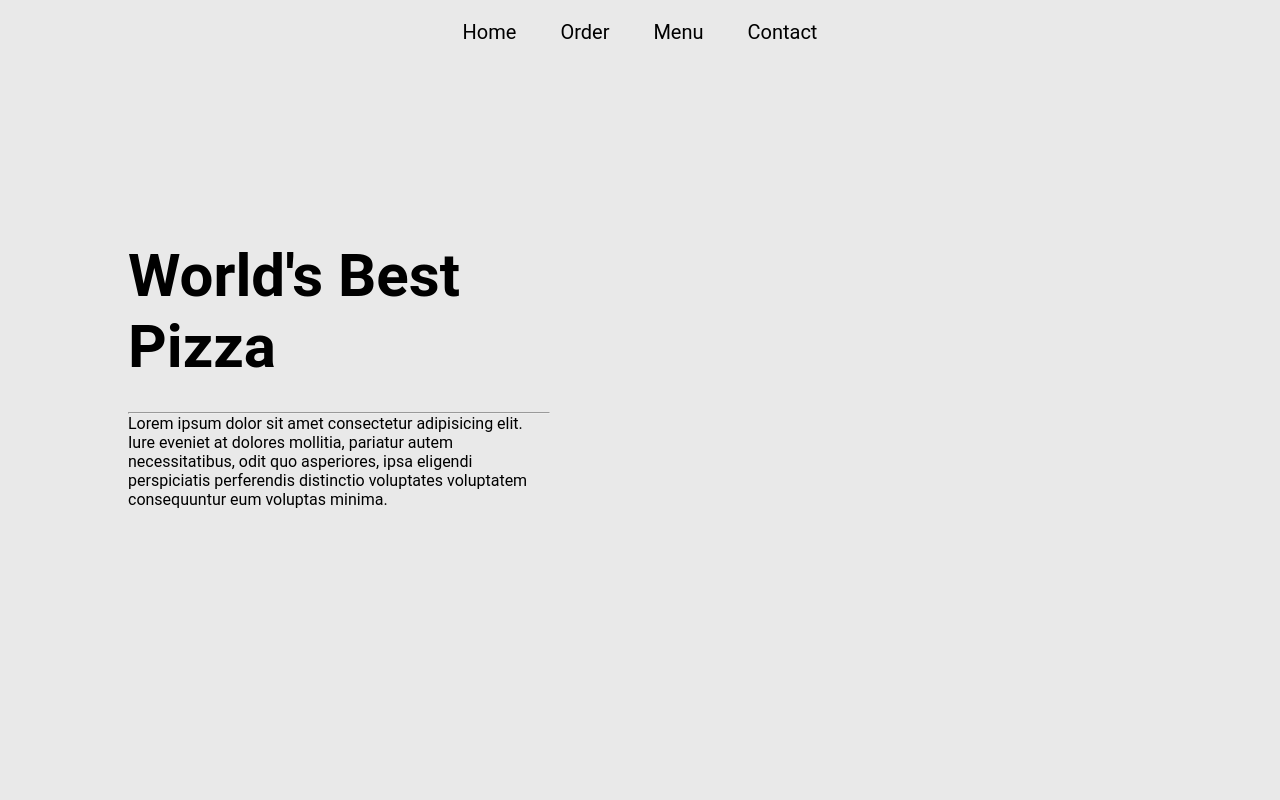
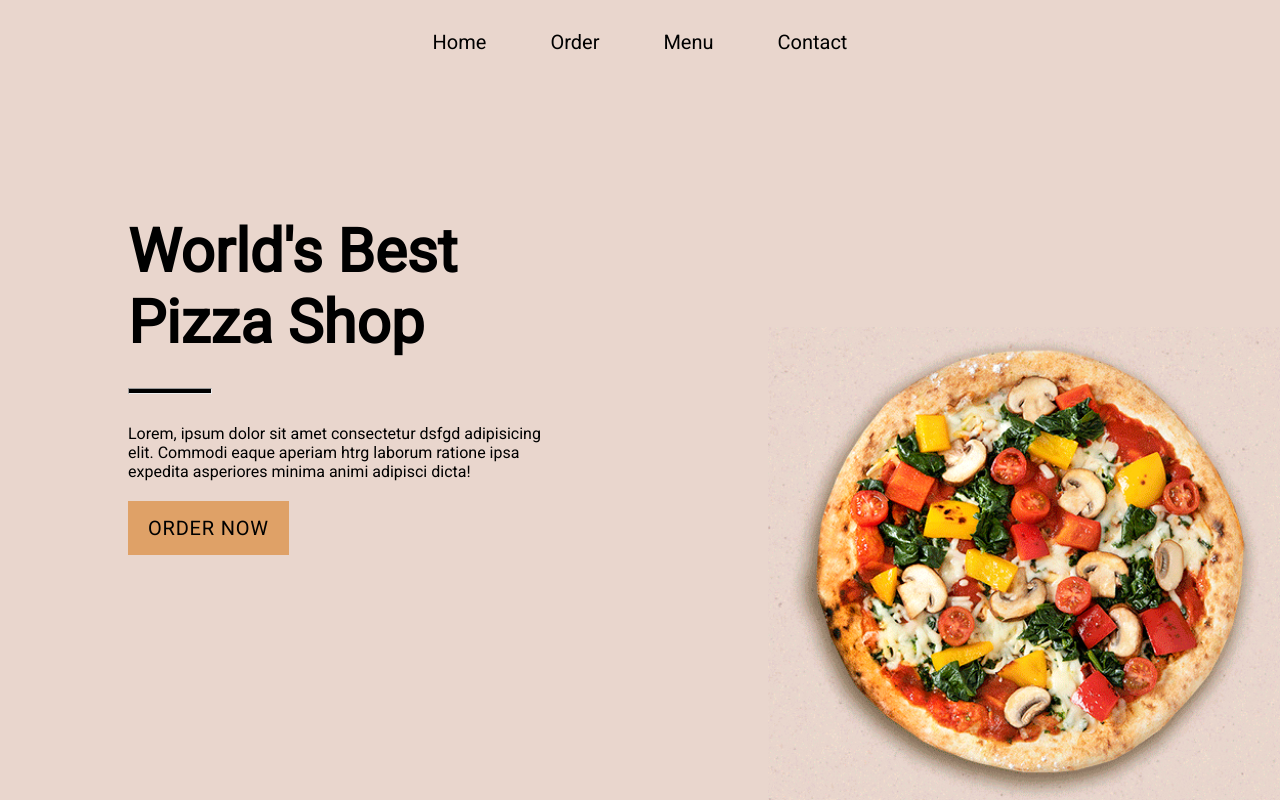
Before and after one commit to Jubyrul/Pizzasite, a plain HTML site: page index.html in a window 1280 px wide. Drawn offline with Linux system fonts and the light colour scheme.

Commit message:
pizza website completed

```diff
--- a/index.html
+++ b/index.html
@@ -3,10 +3,11 @@
 <head>
     <meta charset="UTF-8">
     <meta name="viewport" content="width=device-width, initial-scale=1.0">
-    <title>Pizza</title>
+    <title>Document</title>
     <link rel="stylesheet" href="style.css">
 </head>
 <body>
+
     <nav>
         <ul>
             <li>Home</li>
@@ -15,10 +16,15 @@
             <li>Contact</li>
         </ul>
     </nav>
+
     <div class="content">
-        <h1> World's Best Pizza</h1>
+        <h1>World's Best Pizza Shop</h1>
         <hr>
-        <p>Lorem ipsum dolor sit amet consectetur adipisicing elit. Iure eveniet at dolores mollitia, pariatur autem necessitatibus, odit quo asperiores, ipsa eligendi perspiciatis perferendis distinctio voluptates voluptatem consequuntur eum voluptas minima.</p>
+        <p>Lorem, ipsum dolor sit amet consectetur dsfgd adipisicing elit. Commodi eaque aperiam htrg laborum ratione ipsa expedita asperiores minima animi adipisci dicta!</p>
+        <button>ORDER NOW</button>
     </div>
+
+    <img src="pizza.gif" alt="pizza">
+
 </body>
 </html>
--- a/style.css
+++ b/style.css
@@ -1,40 +1,73 @@
+@import url('https://fonts.googleapis.com/css2?family=Roboto&display=swap');
 *{
     margin: 0;
     padding: 0;
     box-sizing: border-box;
-    font-family: 'Roboto' , sans-serif;
+    font-family: 'Roboto', sans-serif;
 }
 body{
     width: 100%;
     height: 100vh;
+    background: #e9d6cd;
     overflow: hidden;
-    background: #e9e9e9;
     cursor: url(cursor.png), auto;
+}
+img{
+    position: absolute;
+    bottom: 0;
+    right: 0;
+    width: 40%;
+    animation: 1s animate ease-in-out;
+}
+@keyframes animate{
+    0%{
+        opacity: 0;
+        transform: scale(.5);
+    }
+    100%{
+        opacity: 1;
+        transform: scale(1);
+    }
 }
 nav{
     display: flex;
     justify-content: center;
 }
 ul{
+    list-style: none;
     display: inline;
-    list-style: none;
 }
 ul li{
     display: inline-block;
-    padding: 20px;
+    padding: 30px;
+    font-size: 20px;
     cursor: pointer;
-    font-size: 20px;
 }
 .content{
     position: absolute;
+    top: 27vh;
+    left: 10%;
     width: 33%;
-    left: 10%;
-    top: 30vh;
 }
 .content h1{
     font-size: 60px;
-
 }
 hr{
-  margin-top: 30px;
+    margin-top: 30px;
+    width: 20%;
+    height: 6px;
+    background: #000;
 }
+.content p{
+    margin-top: 30px;
+    font-size: 16px;
+}
+button{
+    margin-top: 20px;
+    background: #dfa167;
+    border: none;
+    outline: none;
+    letter-spacing: .04em;
+    font-size: 20px;
+    padding: 15px 20px;
+}
```
